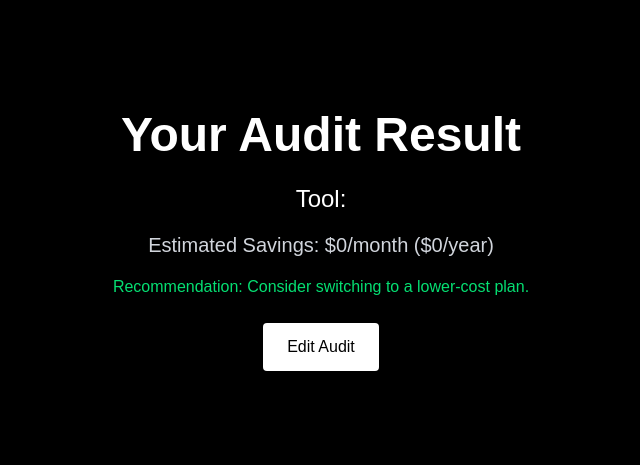
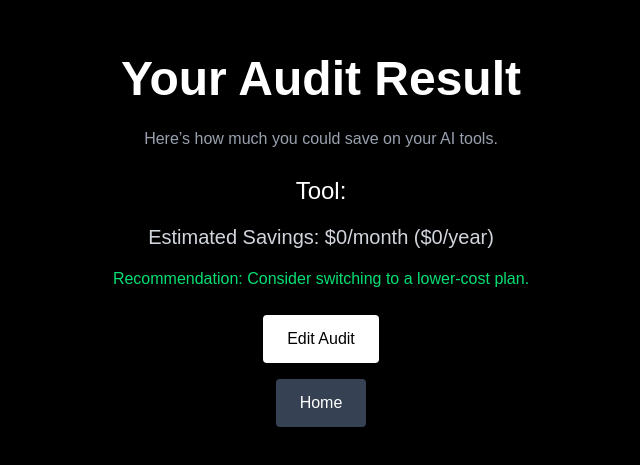
Before and after one commit to preetishrishail04-creator/ai-spend-audit, a Next.js app: page /results in a window 1280 px wide. Shown: the part 159-624 px from the top of the page, without its empty margins (319-959 px from the left). Built offline with nearby package versions, Linux system fonts and the light colour scheme.

Commit message:
feat: add navigation buttons

```diff
--- a/app/audit/page.tsx
+++ b/app/audit/page.tsx
@@ -101,6 +101,13 @@ export default function AuditPage() {
         >
           Generate Audit
         </button>
+
+        <button
+        onClick={() => window.location.href = "/"}
+       className="ml-4 bg-gray-700 text-white px-6 py-3 rounded"
+>
+       Back
+      </button>
       </div>
     </main>
   );
--- a/app/results/page.tsx
+++ b/app/results/page.tsx
@@ -19,6 +19,10 @@ export default function ResultsPage() {
     <main className="min-h-screen bg-black text-white flex flex-col items-center justify-center">
       <h1 className="text-5xl font-bold mb-6">Your Audit Result</h1>
 
+      <p className="text-gray-400 mb-6">
+      Here’s how much you could save on your AI tools.
+     </p>
+
       <p className="text-2xl mb-4">
         Tool: {tool}
       </p>
@@ -37,6 +41,13 @@ export default function ResultsPage() {
 >
        Edit Audit
       </button>
+       <button
+       onClick={() => window.location.href = "/"}
+        className="mt-4 bg-gray-700 text-white px-6 py-3 rounded"
+>
+        Home
+        </button>
+
     </main>
   );
 }
```
